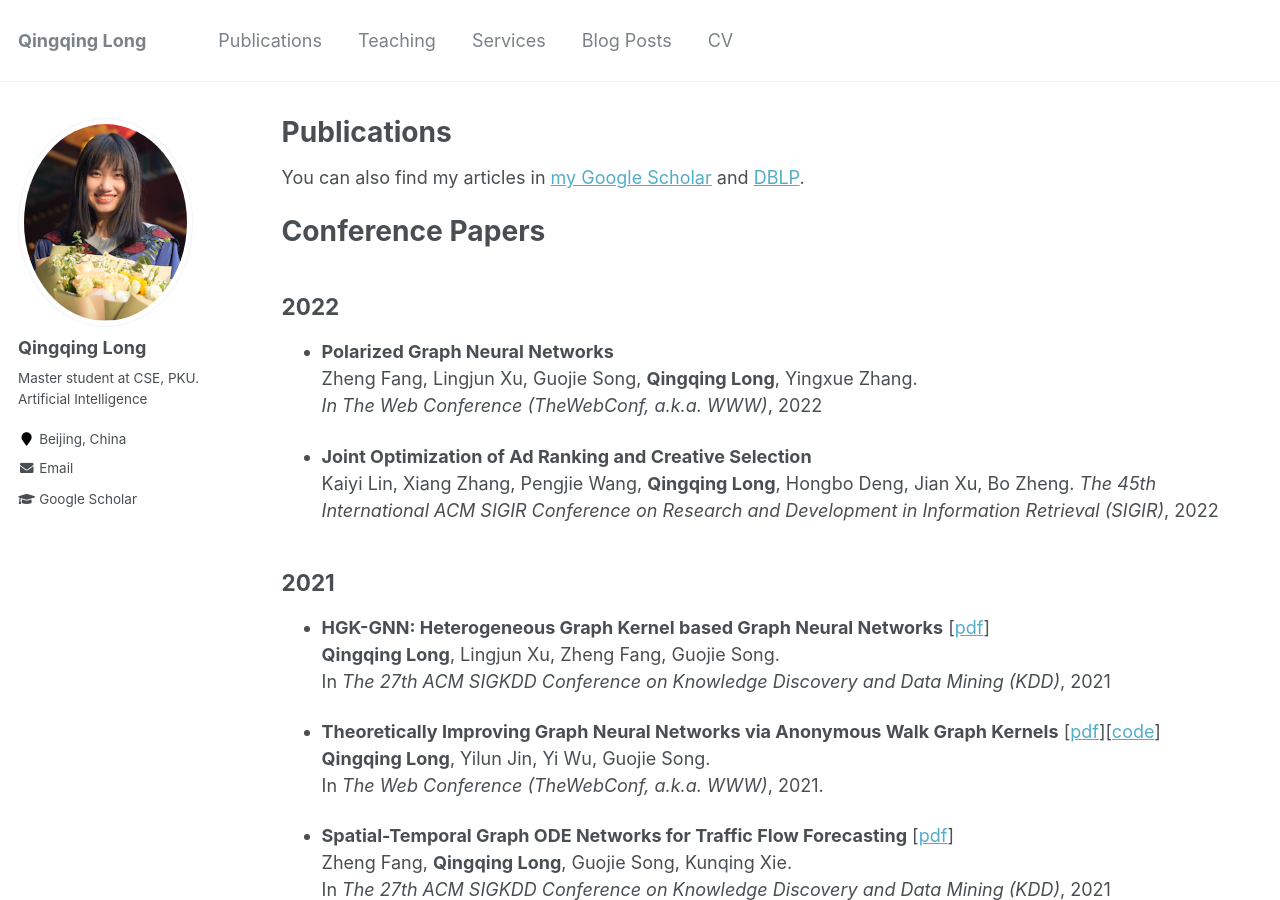
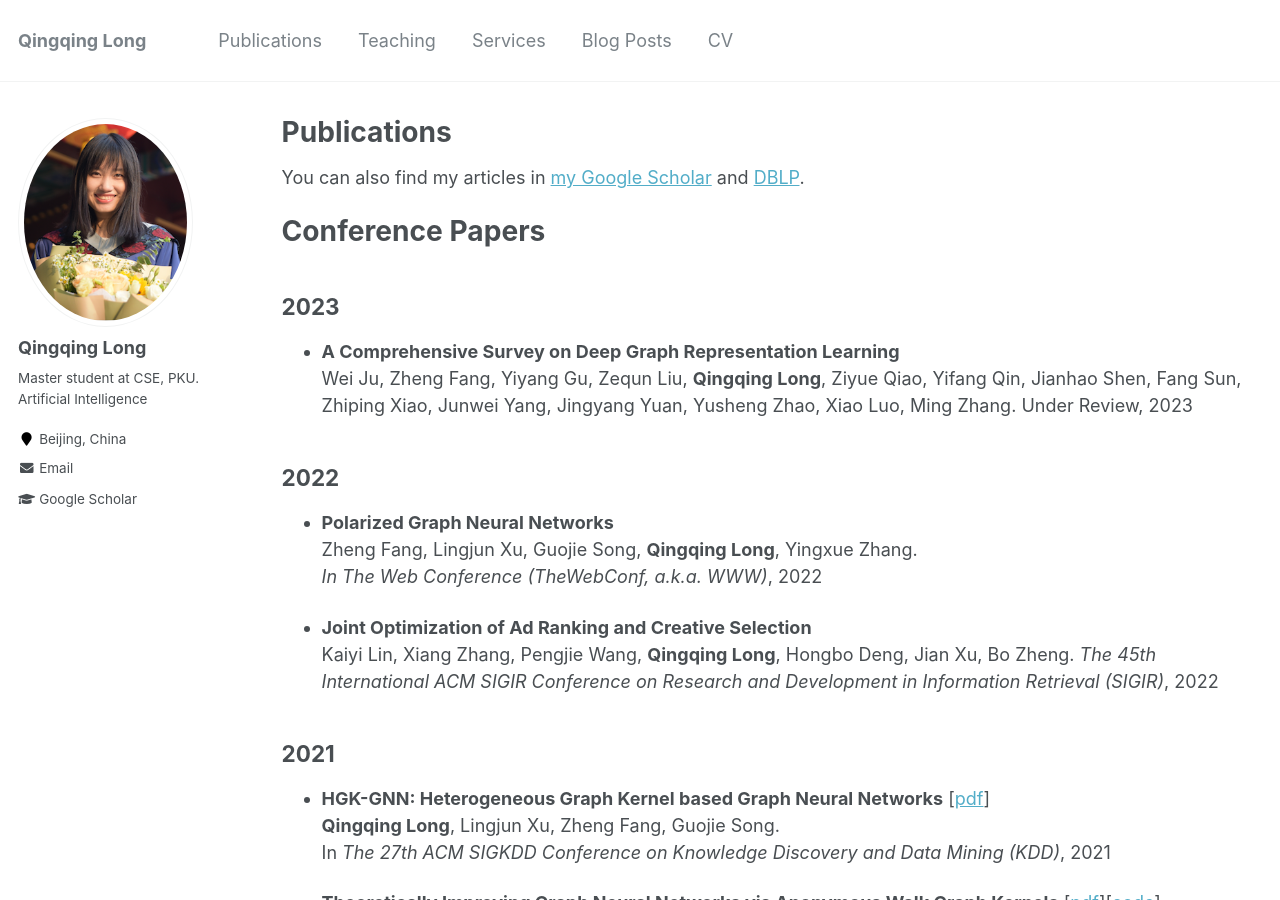
Before and after one commit to YimiAChack/YimiAChack.github.io, a Jekyll site: the page built from _pages/publications.md, in a window 1280 px wide and 900 px high. Built offline with Jekyll 4.4.1, drawn with Linux system fonts in a browser that asks for light colours.

Commit message:
Update publications.md

```diff
--- a/_pages/publications.md
+++ b/_pages/publications.md
@@ -8,6 +8,11 @@ author_profile: true
 You can also find my articles in [my Google Scholar](https://scholar.google.com/citations?user=283USTgAAAAJ&hl=zh-CN&oi=ao) and [DBLP](https://dblp.org/pid/251/9514.html). <br>
 
 # Conference Papers
+## 2023
+* **A Comprehensive Survey on Deep Graph Representation Learning** <br>
+Wei Ju, Zheng Fang, Yiyang Gu, Zequn Liu, **Qingqing Long**, Ziyue Qiao, Yifang Qin, Jianhao Shen, Fang Sun, Zhiping Xiao, Junwei Yang, Jingyang Yuan, Yusheng Zhao, Xiao Luo, Ming Zhang. Under Review, 2023
+
+
 ## 2022
 * **Polarized Graph Neural Networks** <br>
 Zheng Fang, Lingjun Xu, Guojie Song, **Qingqing Long**, Yingxue Zhang. <br>*In The Web Conference (TheWebConf, a.k.a. WWW)*, 2022
```
